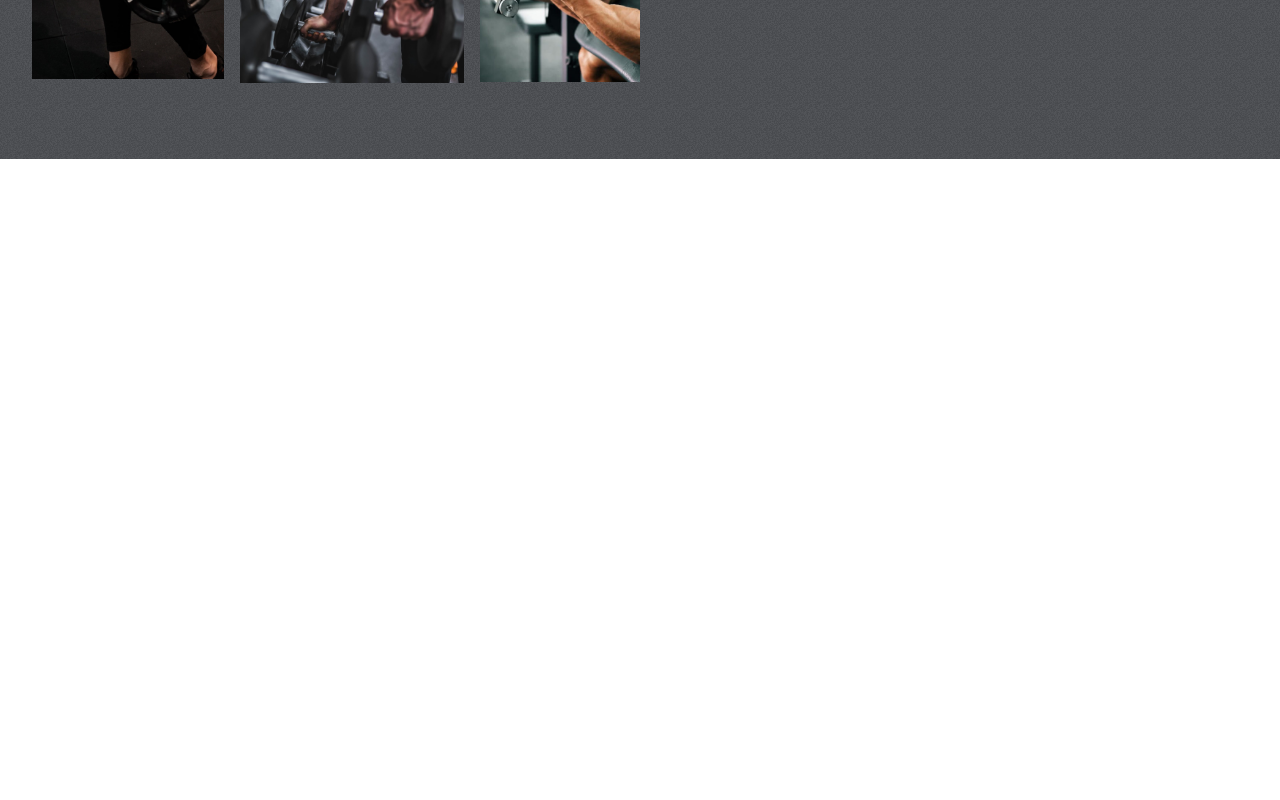
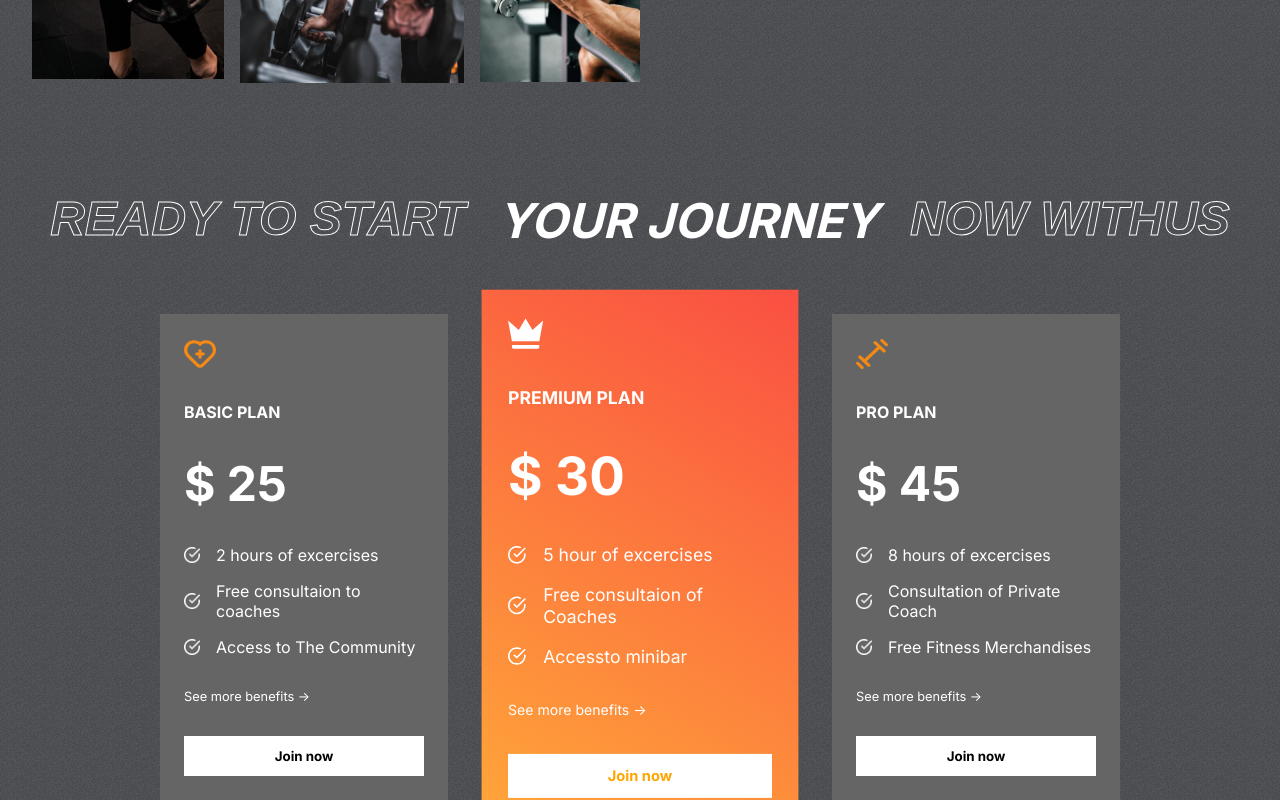
Before and after one commit to karantinz/FitClub, a React (Create React App) app: page / in a window 1280 px wide. Shown: the part 1632-2432 px from the top of the page. Before the commit the page ends 1791 px from the top, so only its background shows below. Built offline with nearby package versions, Linux system fonts and the light colour scheme.

Commit message:
plans component

```diff
--- a/src/App.js
+++ b/src/App.js
@@ -1,6 +1,7 @@
 import './App.css';
 import Reasons from './components/Reasons/Reasons';
 import Hero from './components/hero/Hero';
+import Plans from './components/plans/Plans';
 import Programs from './components/programs/Programs';
 
 function App() {
@@ -9,6 +10,7 @@
       <Hero/>
       <Programs/>
       <Reasons/>
+      <Plans/>
     </div>
   );
 }
--- /dev/null
+++ b/src/components/plans/Plans.css
@@ -0,0 +1,74 @@
+.plans-container {
+    margin-top: -4rem;
+    padding: 0 2rem;
+    display: flex;
+    flex-direction: column;
+    gap: 4rem;
+    position: relative;
+}
+
+.plans {
+    display: flex;
+    align-items: center;
+    justify-content: center;
+    gap: 3rem;
+}
+
+.plan {
+    display: flex;
+    flex-direction: column;
+    background-color: var(--caloryCard);
+    color: #fff;
+    gap: 2rem;
+    padding: 1.5rem;
+    width: 15rem;
+}
+
+.plan:nth-child(2) {
+    background: var(--planCard);
+    transform: scale(1.1);
+}
+
+.plan>svg {
+    fill: var(--orange);
+    width: 2rem;
+    height: 2rem;
+}
+
+.plan>:nth-child(2) {
+    font-size: 1rem;
+    font-weight: bold;
+}
+
+.plan>:nth-child(3) {
+    font-size: 3rem;
+    font-weight: bold;
+}
+
+.plan>:nth-child(5) {
+    font-size: 0.8rem;
+}
+
+.features {
+    display: flex;
+    flex-direction: column;
+    gap: 1rem;
+}
+
+.feature {
+    display: flex;
+    align-items: center;
+    gap: 1rem;
+}
+
+.feature>img {
+    width: 1rem;
+}
+
+.plans>:nth-child(2)>svg {
+    fill: #fff;
+}
+
+.plans>:nth-child(2)>button {
+    color: orange;
+}
--- /dev/null
+++ b/src/components/plans/Plans.jsx
@@ -0,0 +1,42 @@
+import React from "react";
+import "../plans/Plans.css";
+import { plansData } from "../../data/plansData";
+import whiteTick from "../../assets/whiteTick.png";
+
+const Plans = () => {
+  return (
+    <div className="plans-container">
+      <div className="programs-header" style={{ gap: "2rem" }}>
+        <span className="stroke-text">READY TO START</span>
+        <span>YOUR JOURNEY</span>
+        <span className="stroke-text">NOW WITHUS</span>
+      </div>
+
+      <div className="plans">
+        {plansData.map((plan, i) => (
+          <div className="plan" key={i}>
+            {plan.icon}
+            <span>{plan.name}</span>
+            <span>$ {plan.price}</span>
+
+            <div className="features">
+              {plan.features.map((feature, i) => (
+                <div className="feature">
+                  <img src={whiteTick} alt="" />
+                  <span key={i}>{feature}</span>
+                </div>
+              ))}
+            </div>
+
+            <div>
+              <span>See more benefits -></span>
+            </div>
+            <button className="btn">Join now</button>
+          </div>
+        ))}
+      </div>
+    </div>
+  );
+};
+
+export default Plans;
```
